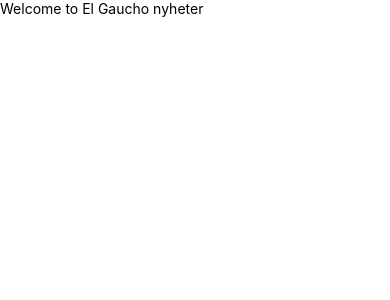
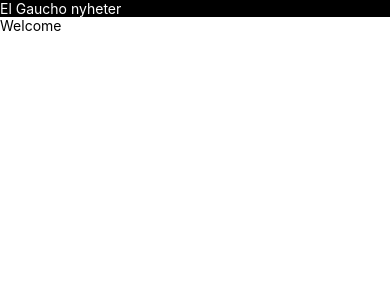
Before and after one commit to mauroavellaneda/mobile_el_gaucho_nyheter, a React Native app: screen / in a window 390 px wide. Shown: the top 300 px of the page. Built offline with nearby package versions, Linux system fonts and the light colour scheme.

Commit message:
Creating header
Co-authored-by: saralundkvist86 <saralundkvist86@gmail.com>
Co-authored-by: mauroavellaneda <mauroeavellaneda@gmail.com>

```diff
--- a/App.js
+++ b/App.js
@@ -1,10 +1,12 @@
 import React from "react";
 import { Text, View } from "react-native";
+import Header from './src/components/Header';
 
 const App = () => {
   return (
     <View>
-      <Text id="header">Welcome to El Gaucho nyheter</Text>
+      <Header />
+      <Text id="header">Welcome</Text>
     </View>
   );
 };
--- /dev/null
+++ b/src/components/Header.js
@@ -0,0 +1,19 @@
+import React from "react";
+import { StyleSheet, Text, View } from "react-native";
+
+const Header = () => {
+  return (
+    <View>
+      <Text style={styles.container}>El Gaucho nyheter</Text>
+    </View>
+  );
+};
+
+export default Header;
+
+const styles = StyleSheet.create({
+  container: {
+    backgroundColor: "black",
+    color: "white",
+  }
+});
```
